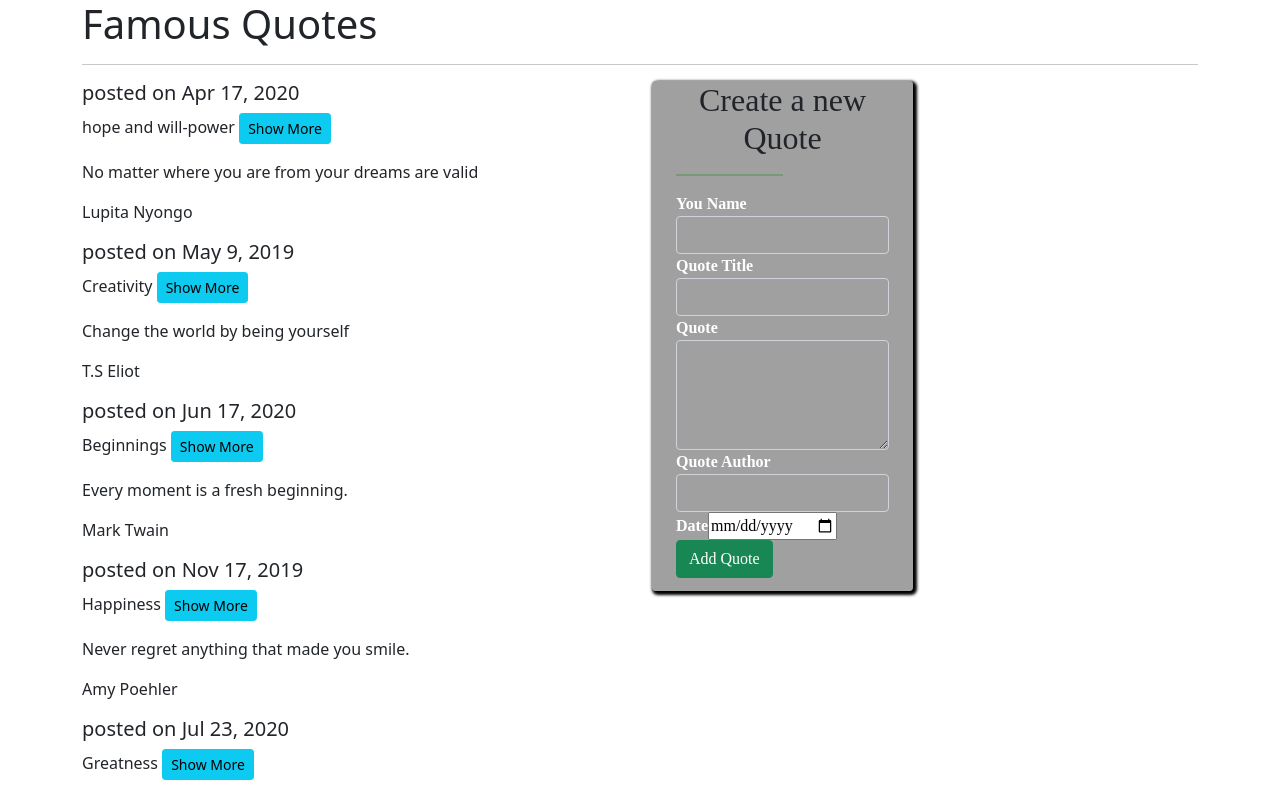
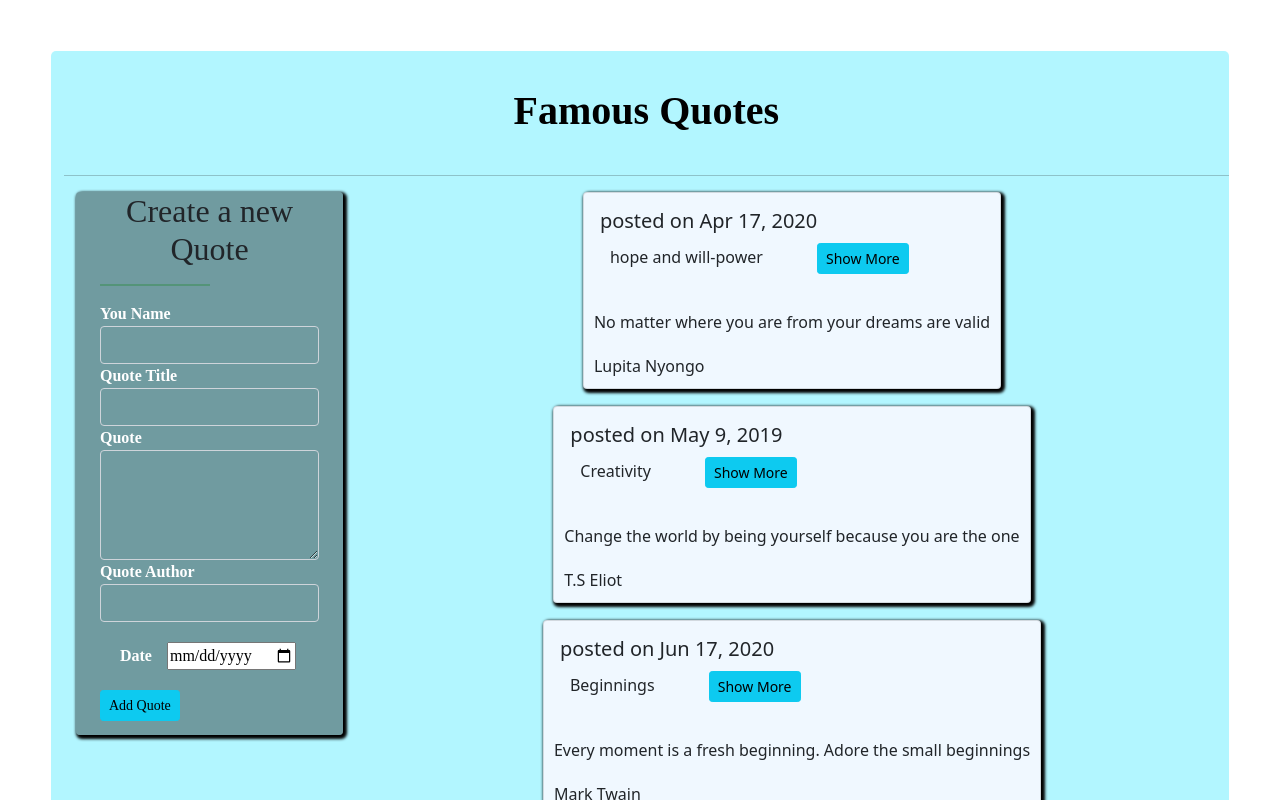
Before and after one commit to encok/Quotes-App, an Angular app: page / in a window 1280 px wide. Shown: the top 800 px of the page. Built offline with nearby package versions, Linux system fonts and the light colour scheme.

Commit message:
Adding cutom styling to components

```diff
--- a/src/app/quote-details/quote-details.component.css
+++ b/src/app/quote-details/quote-details.component.css
@@ -0,0 +1,39 @@
+#delete{
+    font-size: 20px;
+    margin-right: 2%;
+    padding: 20px;
+  }
+  #del{
+    float:right;
+  }
+  #like{
+    font-size: 16px;
+    padding: 20px;
+  }
+  #dislike{
+    font-size: 16px;
+    padding: 20px;
+  }
+  .hate{
+    margin-left: 10px;
+    background-color: brown;
+    color: white;
+  }
+  hr{
+    background-color: darkcyan;
+  }
+  #buttons{
+    margin-top: 5%;
+    margin-bottom: 10%;
+    padding: 10px;
+  }
+  #when{
+    float:right;
+    font-family: 'Handlee', cursive;
+  }
+  .btn{
+    margin: 6px;
+  }
+  h6{
+    margin: 20px;
+  }
--- a/src/app/quote-details/quote-details.component.html
+++ b/src/app/quote-details/quote-details.component.html
@@ -1,17 +1,19 @@
-<h4>
+<h6>
   {{ quote.author }}
   <span id="when">Posted: {{ quote.datePosted | datePipe }} days ago.</span>
-</h4>
-<button class="btn btn-sm btn-success" (click)="upvote()">likes
-  {{ quote.likes }} <i class="fa fa-thumbs-up" id="like"></i>
-</button>
+</h6>
+<div class="btn">
+  <button class="btn btn-sm btn-success" (click)="upvote()">
+    likes {{ quote.likes }} <i class="fa fa-thumbs-up" id="like"></i>
+  </button>
+
+  <button class="btn btn-sm hate" id="hate" (click)="downvote()">
+    dislikes {{ quote.dislikes }} <i class="fa fa-thumbs-down" id="dislike"></i>
+  </button>
 
 
-<button class="btn btn-sm hate" id="hate" (click)="downvote()">dislikes
-  {{ quote.dislikes }} <i class="fa fa-thumbs-down" id="dislike"></i>
-</button>
+    <button class="btn btn-sm btn-danger" id="del" (click)="deleteQuote(true)">
+      Delete<i class="fa fa-trash" id="delete"></i>
+    </button>
 
-
-<button class="btn btn-sm btn-danger" id="del" (click)="deleteQuote(true)">
-  Delete<i class="fa fa-trash" id="delete"></i>
-</button>
+</div>
--- a/src/app/quote/quote.component.css
+++ b/src/app/quote/quote.component.css
@@ -0,0 +1,62 @@
+h1{
+    font-family: 'Special Elite', cursive;
+    color: black;
+    text-align: center;
+    font-weight: bolder;
+    padding-bottom: 2%;
+    padding-top: 2%;
+  }
+  h4{
+    font-family: 'Architects Daughter', cursive;
+  }
+  span{
+    font-family: 'Architects Daughter', cursive;
+  }
+  .overlay{
+    background-color:rgba(0, 225, 255, 0.301);
+    border-radius: 5px;
+    margin-top:4%;
+    margin-left: 4%;
+    margin-right: 4%;
+    margin-bottom: 5%;
+    padding-top: 1%;
+    padding-left: 1%;
+    padding-bottom: 5%;
+  }
+  #name{
+    color:rgb(43, 214, 0);
+    font-weight: 700;
+  }
+  .all-cards{
+    display: flex;
+    flex-wrap: wrap;
+    justify-content: space-around;
+  }
+  #quotes-button{
+    float: right;
+  }
+  .card{
+    margin-bottom: 2%;
+    background-color: aliceblue;
+    box-shadow: 2px 2px 3px 2px black;
+
+  }
+  .card-body button{
+      margin-left: 50px;
+  }
+  .card p{
+      margin: 10px;
+  }
+  #date{
+    float: right;
+    font-size: 14px;
+  }
+  #datecolor{
+    color: green;
+    font-weight: 700;
+  }
+  .card-text{
+    font-family: 'Handlee', cursive;
+    font-weight: 570;
+    font-size: 18px;
+  }
--- a/src/app/quote/quote.component.html
+++ b/src/app/quote/quote.component.html
@@ -1,26 +1,35 @@
-<div class="container">
-<h1>Famous Quotes</h1>
-<hr>
-
-<div class="row">
-  <div class="col-md-6">
-  <div *ngFor='let quote of quotes;let i = index'>
-    <div>
-    <h5>posted on {{quote.datePosted|date}}</h5>
-   <p> {{quote.topic}} <button (click)='toggleDetail(i)' class="btn btn-info btn-sm">Show More</button></p>
-    </div>
-    <div>
-    <app-quote-details *ngIf='quote.showAuthor' [quote]='quote' (isRead)='quoteDelete($event,i)'></app-quote-details>
-    </div>
-    <p>{{quote.description}}</p>
-    <p>{{quote.name}}</p>
-    </div>
-    </div>
+<div class="overlay">
+  <h1>Famous Quotes</h1>
+  <hr />
+<div class="container-fluid">
+  <div class="row">
     <div class="col-sm-3">
       <app-quotes-form (addQuote)="addQuote($event)"></app-quotes-form>
     </div>
-
-
+    <div class="col-md-9">
+      <div class="all-cards">
+      <div *ngFor="let quote of quotes; let i = index"  class="card">
+        <div class="card-body">
+          <h5>posted on {{ quote.datePosted | date }}</h5>
+          <p>
+            {{ quote.topic }}
+            <button (click)="toggleDetail(i)" class="btn btn-info btn-sm">
+              Show More
+            </button>
+          </p>
+        </div>
+        <div>
+          <app-quote-details
+            *ngIf="quote.showAuthor"
+            [quote]="quote"
+            (isRead)="quoteDelete($event, i)"
+          ></app-quote-details>
+        </div>
+        <p>{{ quote.description }}</p>
+        <p>{{ quote.name }}</p>
+      </div>
+    </div>
   </div>
-
+  </div>
 </div>
+</div>
--- a/src/app/quote/quote.component.ts
+++ b/src/app/quote/quote.component.ts
@@ -10,11 +10,11 @@ import {Quote} from '../quote';
 export class QuoteComponent implements OnInit {
   quotes: Quote[]= [
     new Quote('hope and will-power','No matter where you are from your dreams are valid','Lupita Nyongo','Benson Olerina',new Date(2020,3,17),0,0),
-    new Quote('Creativity' ,'Change the world by being yourself',' T.S Eliot' ,'Edward Muthee',new Date(2019,4,9),0,0),
-    new Quote('Beginnings', 'Every moment is a fresh beginning.','Mark Twain','Allan Nyansimera',new Date(2020,5,17),0,0),
-    new Quote('Happiness' ,'Never regret anything that made you smile.','Amy Poehler','enock kipronoh',new Date(2019,10,17),0,0),
-    new Quote('Greatness' ,'No human is limited. ', 'Eliud Kipchoge','enock',new Date(2020,6,23),0,0),
-    new Quote('Forgive Yourself' ,'Simplicity is the ultimate sophistication.' ,'Leonardo da Vinci','Vitalis Nanok',new Date(2020,11,2),0,0),
+    new Quote('Creativity' ,'Change the world by being yourself because you are the one',' T.S Eliot' ,'Edward Muthee',new Date(2019,4,9),0,0),
+    new Quote('Beginnings', 'Every moment is a fresh beginning. Adore the small beginnings','Mark Twain','Allan Nyansimera',new Date(2020,5,17),0,0),
+    new Quote('Happiness' ,'Never regret anything that made you smile.Give it its worth .','Amy Poehler','enock kipronoh',new Date(2019,10,17),0,0),
+    new Quote('Greatness' ,'No human is limited. No human is limited No human is limited ', 'Eliud Kipchoge','enock',new Date(2020,6,23),0,0),
+    new Quote('Forgive Yourself' ,'Simplicity is the ultimate sophistication. You don.t have' ,'Leonardo da Vinci','Vitalis Nanok',new Date(2020,11,2),0,0),
 
   ];
   addQuote(quote){
--- a/src/app/quotes-form/quotes-form.component.css
+++ b/src/app/quotes-form/quotes-form.component.css
@@ -25,3 +25,9 @@
     font-family: 'Architects Daughter', cursive;
     margin-bottom: 5%;
   }
+.form-group1 label{
+  margin-right: 15px;
+}
+.form-group1{
+  margin: 20px;
+}
--- a/src/app/quotes-form/quotes-form.component.html
+++ b/src/app/quotes-form/quotes-form.component.html
@@ -40,14 +40,16 @@
 
         </div>
     </div>
-      <div class="form-group">
-          <label for="complete">Date    </label>
+      <div class="form-group1">
+          <label for="complete" class="date">Date    </label>
           <input type='date' id="complete"  [(ngModel)]="newQuote.datePosted" name="datePosted" #datePosted='ngModel' required>
           <div [hidden]="datePosted.valid || datePosted.pristine" class="alert alert-danger">
             <p>Date is required</p>
 
         </div>
       </div>
-      <button type="submit" class="btn btn-success" >Add Quote</button>
+      <div class="add">
+      <button type="submit" class="btn btn-info btn-sm" >Add Quote</button>
+    </div>
   </form>
 </div>
```
